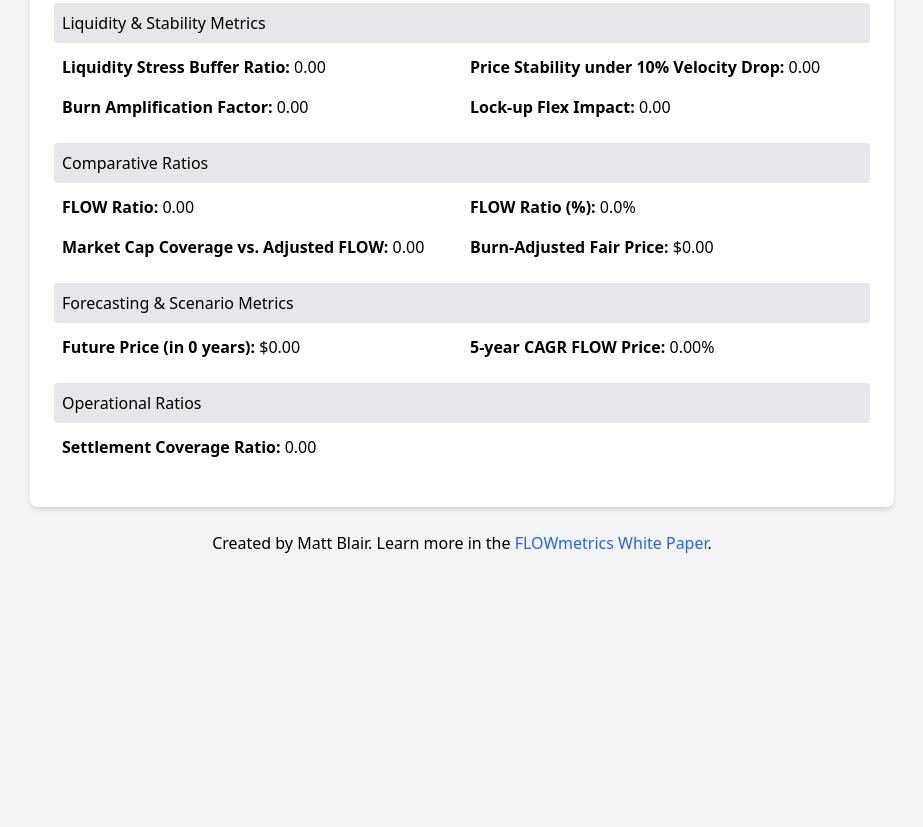
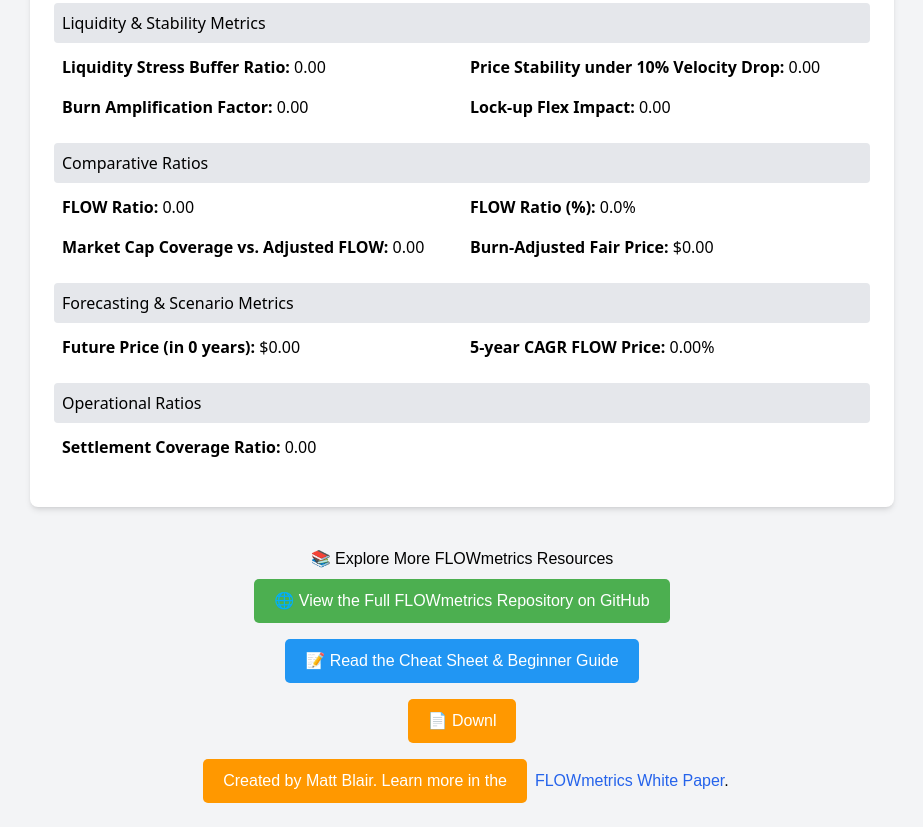
Before and after one commit to FutureXRP/FLOW-CALCULATOR, a plain HTML site: page index.html in a window 1280 px wide. Shown: the part 1105-1932 px from the top of the page, without its empty margins (178-1101 px from the left). Before the commit the page ends 1676 px from the top, so only its background shows below. Drawn offline with nearby package versions, Linux system fonts and the light colour scheme.

Commit message:
Update index.html

```diff
--- a/index.html
+++ b/index.html
@@ -276,7 +276,29 @@
         </div>
 
         <footer class="text-center mt-6">
-            <p>Created by Matt Blair. Learn more in the <a href="#" class="text-blue-600 hover:underline">FLOWmetrics White Paper</a>.</p>
+            <div style="margin-top: 40px; text-align: center; font-family: sans-serif;">
+  <h3>📚 Explore More FLOWmetrics Resources</h3>
+
+  <p>
+    <a href="https://github.com/futurexrp/FLOW-CALCULATOR" target="_blank"
+       style="display: inline-block; margin: 8px; padding: 10px 20px; background: #4CAF50; color: white; text-decoration: none; border-radius: 5px;">
+      🌐 View the Full FLOWmetrics Repository on GitHub
+    </a>
+  </p>
+
+  <p>
+    <a href="https://github.com/futurexrp/FLOW-CALCULATOR/blob/main/FLOWmetrics_Resources.md" target="_blank"
+       style="display: inline-block; margin: 8px; padding: 10px 20px; background: #2196F3; color: white; text-decoration: none; border-radius: 5px;">
+      📝 Read the Cheat Sheet & Beginner Guide
+    </a>
+  </p>
+
+  <p>
+    <a href="https://github.com/futurexrp/FLOW-CALCULATOR/raw/main/FLOWmetrics_WhitePaper.pdf" target="_blank"
+       style="display: inline-block; margin: 8px; padding: 10px 20px; background: #FF9800; color: white; text-decoration: none; border-radius: 5px;">
+      📄 Downl
+
+                <p>Created by Matt Blair. Learn more in the <a href="#" class="text-blue-600 hover:underline">FLOWmetrics White Paper</a>.</p>
         </footer>
     </div>
 
```
